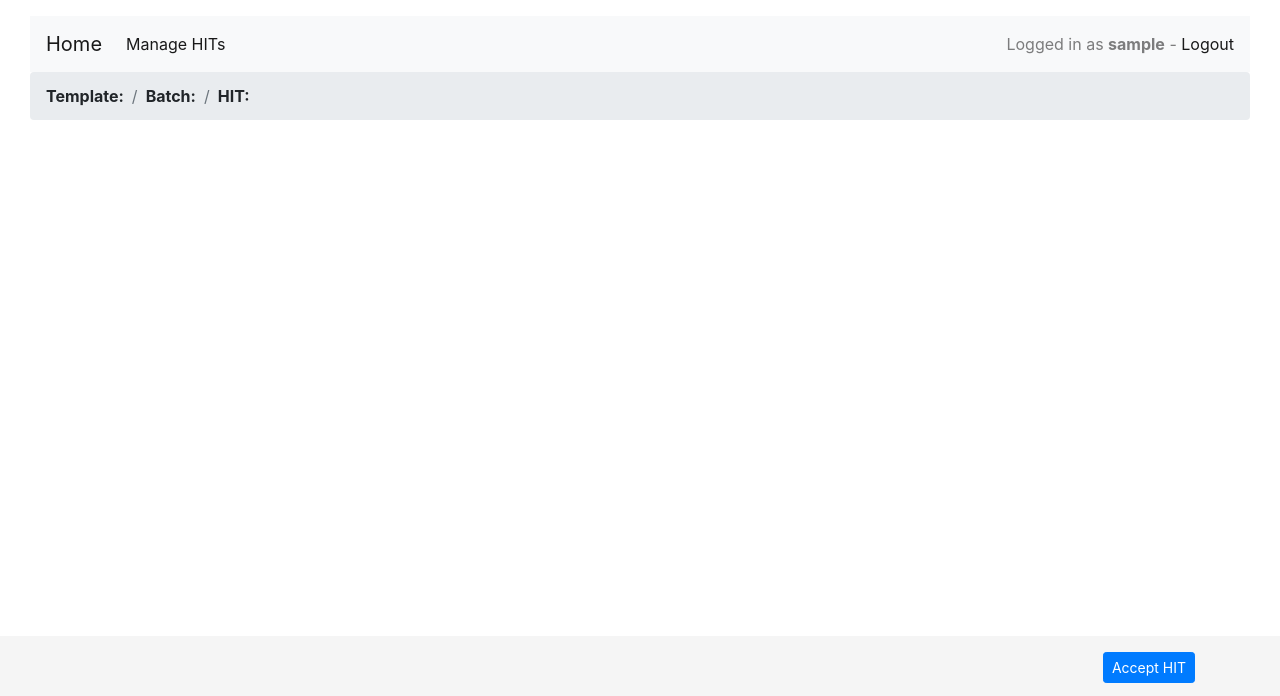
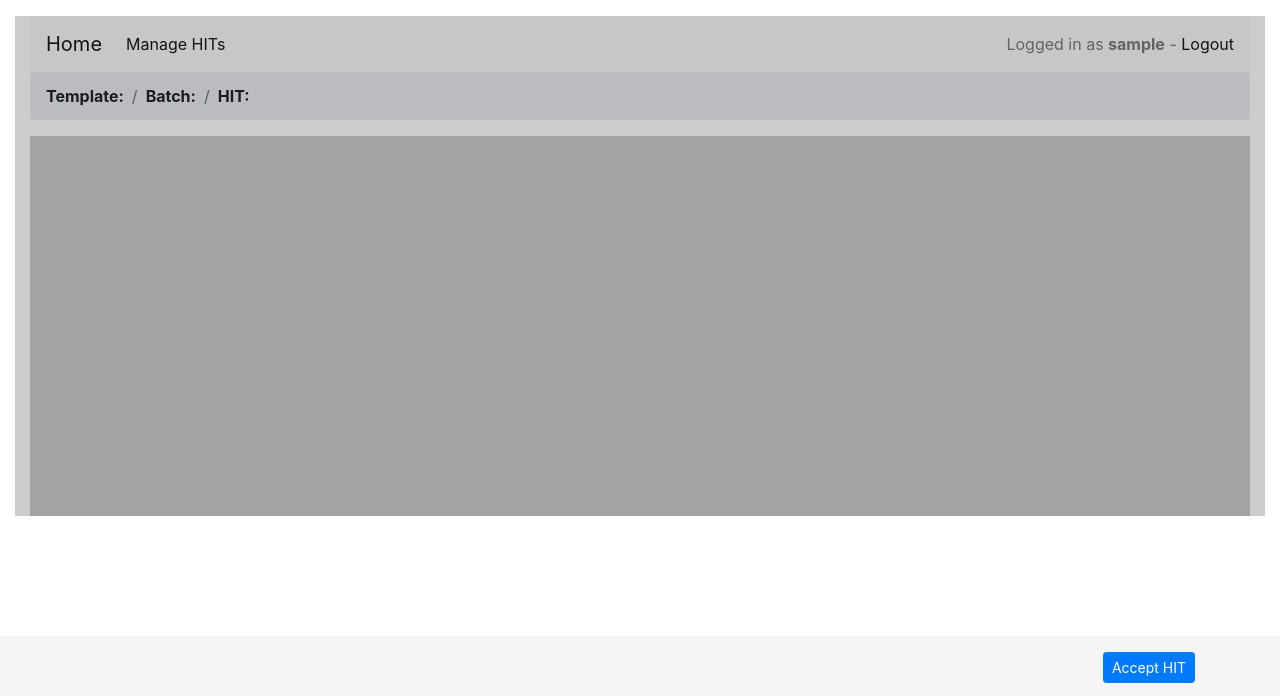
Before and after one commit to hltcoe/turkle, a Django app: template hits/templates/preview.html in a window 1280 px wide. Shown: the part 104-800 px from the top of the page. Run offline with Django 3.2, Linux system fonts and the light colour scheme; the template is opened without the code that fills it, so the values that code supplies are empty; the visitor is signed in with stand-in values (Sample User, id 1); some libraries are stand-ins or nearby versions.

Commit message:
Fixed CSS issue. In preview view, HIT template is now "grayed out"

```diff
--- a/hits/templates/preview.html
+++ b/hits/templates/preview.html
@@ -37,9 +37,9 @@ body {
 
   {% if error_message %}<p><strong>{{ error_message }}</strong></p>{% endif %}
 
-  <div style="height: 500px;">
+  <div style="height: 500px; background: #000;">
     <iframe src="{% url 'preview_iframe' hit.id %}"
-            style="top: 0; bottom: 0; left: 0; width: 100%; height: 100%; border: 0; box-sizing: inherit;">
+            style="top: 0; bottom: 0; left: 0; width: 100%; height: 100%; border: 0; box-sizing: inherit; background: #fff; opacity: 0.8;">
     </iframe>
   </div>
 
--- a/hits/templates/preview_iframe.html
+++ b/hits/templates/preview_iframe.html
@@ -3,11 +3,6 @@
   <head>
     <title>HIT</title>
     <meta http-equiv="Content-Type" content="text/html; charset=UTF-8"/>
-    <style>
-    body {
-      opacity: 0.8;
-    }
-    </style>
   </head>
   <body>
     <form name="mturk_form" method="post" id="mturk_form" target="_parent"
```
